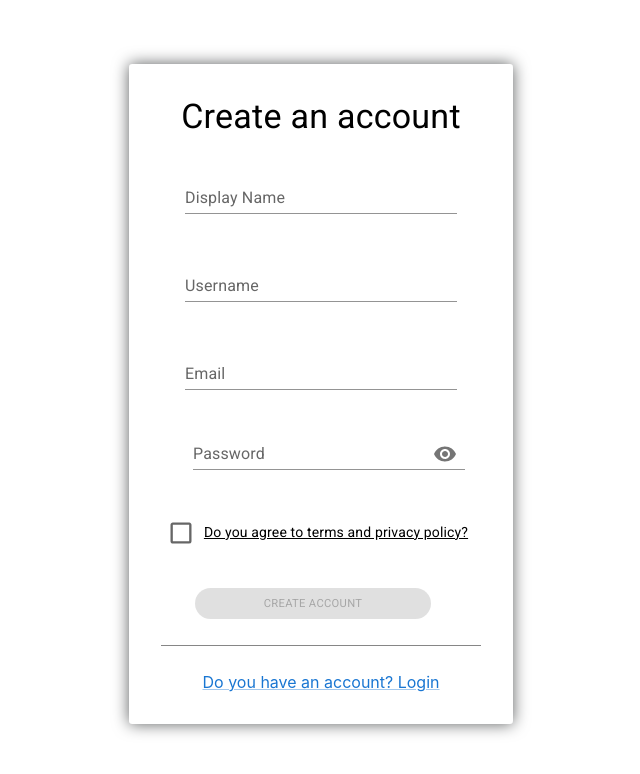
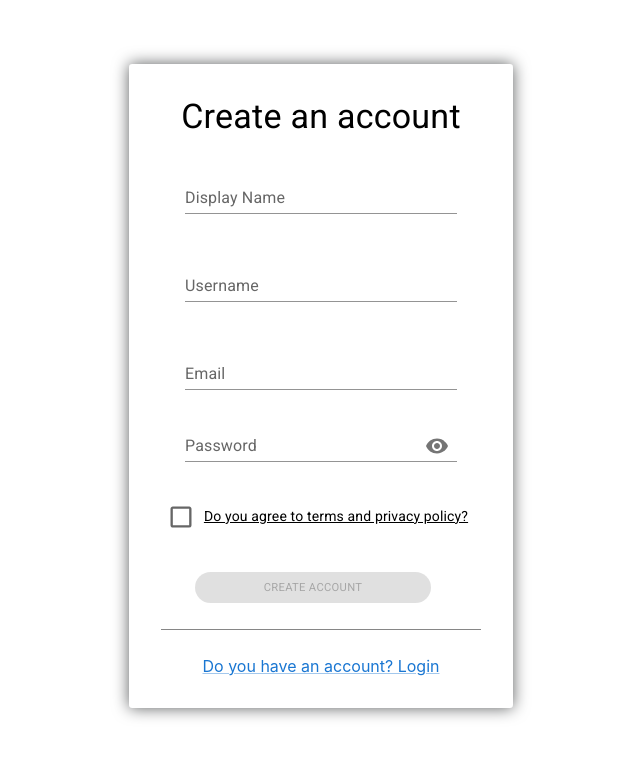
Before and after one commit to YhanahiRosenthal/loginApp, a React (Create React App) app: page / in a window 1280 px wide. Shown: the top 774 px of the page, without its empty margins (319-959 px from the left). Built offline with nearby package versions, Linux system fonts and the light colour scheme.

Commit message:
Fix margin of the password field

```diff
--- a/src/sign-up/SignUpForm.tsx
+++ b/src/sign-up/SignUpForm.tsx
@@ -255,6 +255,7 @@ const SignForm = () => {
                             sx={{
                                 m:1 ,
                                 width: '100%',
+                                margin: 0,
                                 '&:hover .MuiInput-underline:before': {
                                 borderBottomColor: '#9aa2c1',
                                 },
```
